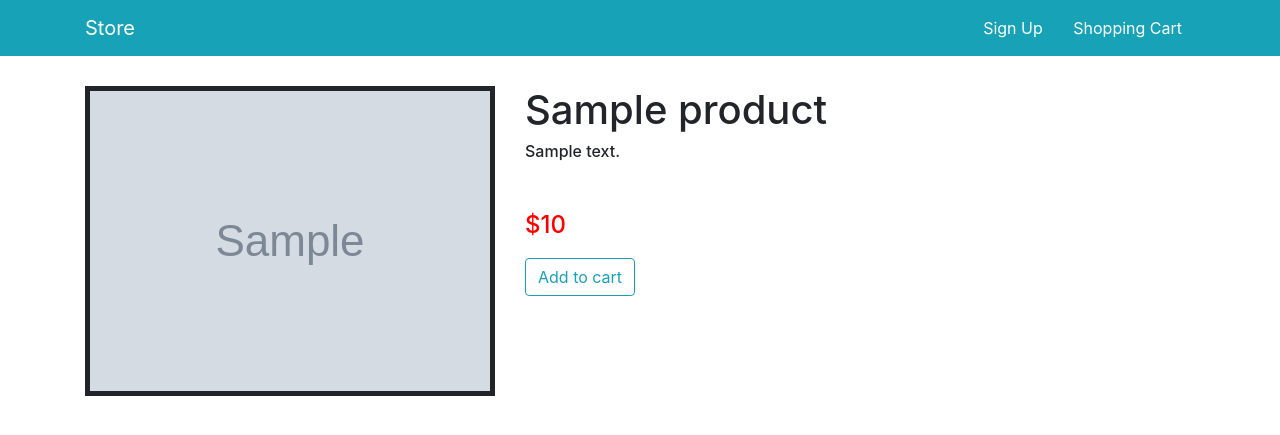
After one commit to TasfiaAddrita/contractor-project, a Flask app: template templates/product.html in a window 1280 px wide. The commit adds this page. Shown: the top 435 px of the page. Run offline with Flask 2, Linux system fonts and the light colour scheme; the template is opened without the code that fills it: most values are stand-ins (such as "Sample title", 1, 10 or a date in 2020); grey boxes marked "Sample" are stand-in pictures; some libraries are stand-ins or nearby versions.

Commit message:
completed product page

```diff
--- a/app.py
+++ b/app.py
@@ -18,32 +18,33 @@ db_products = [
         'name': '1',
         'description': 'desc1',
         'category': 'cat1',
-        'picture': './static/placeholder-img.png',
+        'picture': '/static/placeholder-img.png',
         'price': 30.00
     },
     {
         'name': '2',
         'description': 'desc2',
         'category': 'cat2',
-        'picture': './static/placeholder-img.png',
+        'picture': '/static/placeholder-img.png',
         'price': 25.00
     },
     {
         'name': '3',
         'description': 'desc3',
         'category': 'cat3',
-        'picture': './static/placeholder-img.png',
+        'picture': '/static/placeholder-img.png',
         'price': 40.00
     },
     {
         'name': '4',
         'description': 'desc4',
         'category': 'cat4',
-        'picture': './static/placeholder-img.png',
+        'picture': '/static/placeholder-img.png',
         'price': 15.00
     }
 ]
 
+# db.products.delete_many({})
 # db.products.insert_many(db_products)
 
 app = Flask(__name__)
@@ -54,7 +55,16 @@ def index():
 
 @app.route('/product/<product_id>', methods=['GET'])
 def product_page(product_id):
-    return "i work"
+    product = products.find_one({'_id': ObjectId(product_id)})
+    return render_template('product.html', product=product)
+
+@app.route('/product/<product_id>', methods=['POST'])
+def add_product(product_id):
+    return redirect(url_for('show_shopping_cart'))
+
+@app.route('/shopping-cart', methods=["GET"])
+def show_shopping_cart():
+    return render_template('shopping-cart.html', msg="hi")
 
 if __name__ == '__main__':
     app.run(debug=True, host='0.0.0.0', port=os.environ.get('PORT', 5000))
--- a/static/style.css
+++ b/static/style.css
@@ -2,3 +2,26 @@
     width: 20rem;
     margin: 10px;
 }
+
+.img-size {
+    width: 400px;
+}
+
+.img-border {
+    border-style: solid;
+    border-width: 5px;
+    margin-right: 30px;
+    margin-top: 30px;
+}
+
+.product-content {
+    margin-top: 30px;
+    margin-bottom: 10px;
+    margin-left: 0px;
+}
+
+.product-content h4 {
+    color: red;
+    /* padding-top: 50px; */
+    margin-top: 50px;
+}
--- /dev/null
+++ b/templates/product.html
@@ -0,0 +1,19 @@
+{% extends 'base.html' %}
+
+{% block content %}
+
+<div class="img-border float-left">
+    <img class="img-size" src='{{ product.picture }}'>
+</div>
+<div class="product-content d-inline-block">
+    <h1>{{ product.name }}</h1>
+    <h6>{{ product.description }}</h6>
+    <h4>${{ product.price }}</h4>
+</div>
+<form method="POST" action="/product/{{ product._id }}">
+    <div class="form-group">
+        <button class="d-block btn btn-outline-info" type="submit">Add to cart</button>
+    </div>
+</form>
+
+{% endblock %}
```
Also changed, not shown: templates/shopping-cart.html (added, +7 -0 lines).
